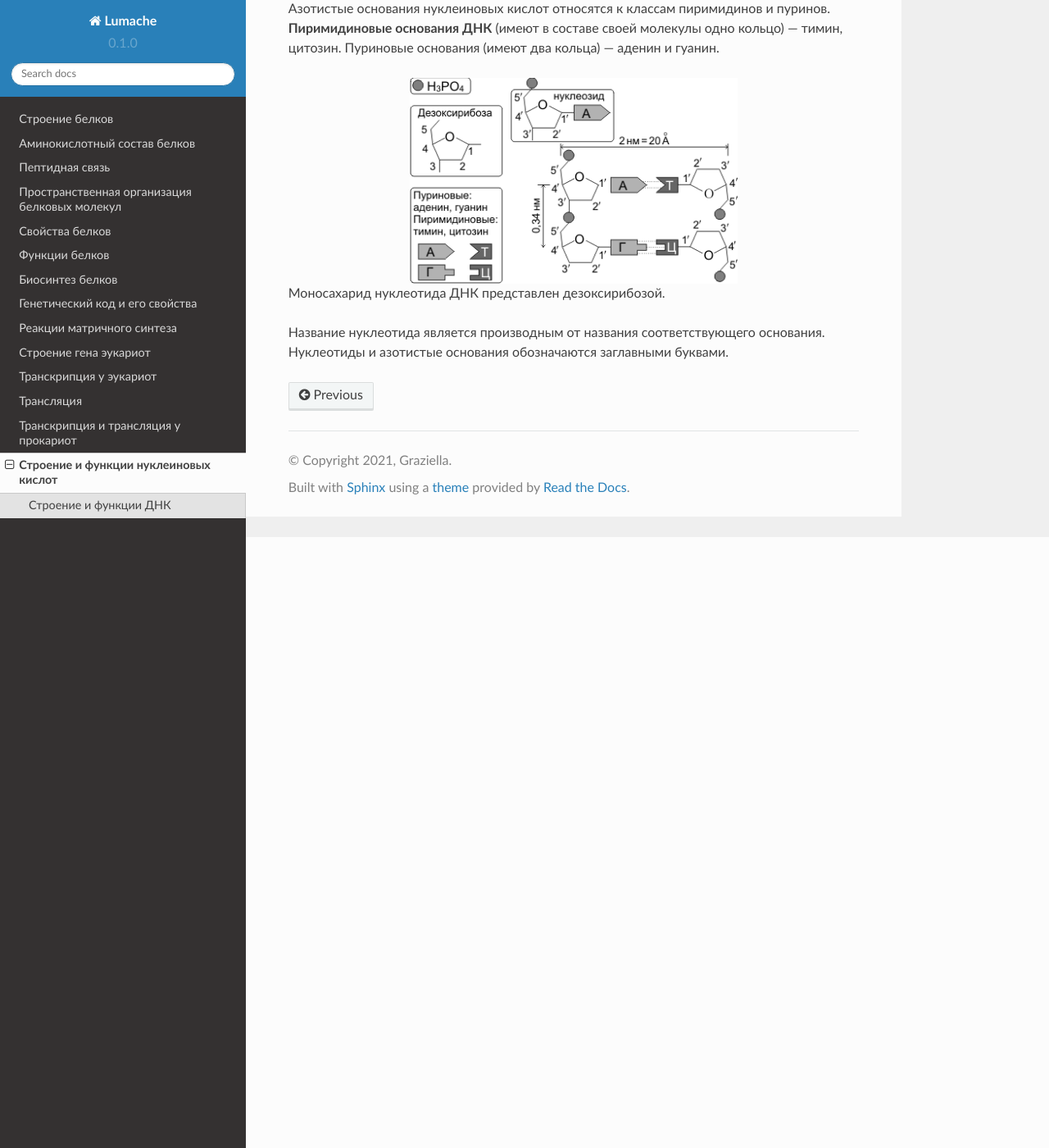
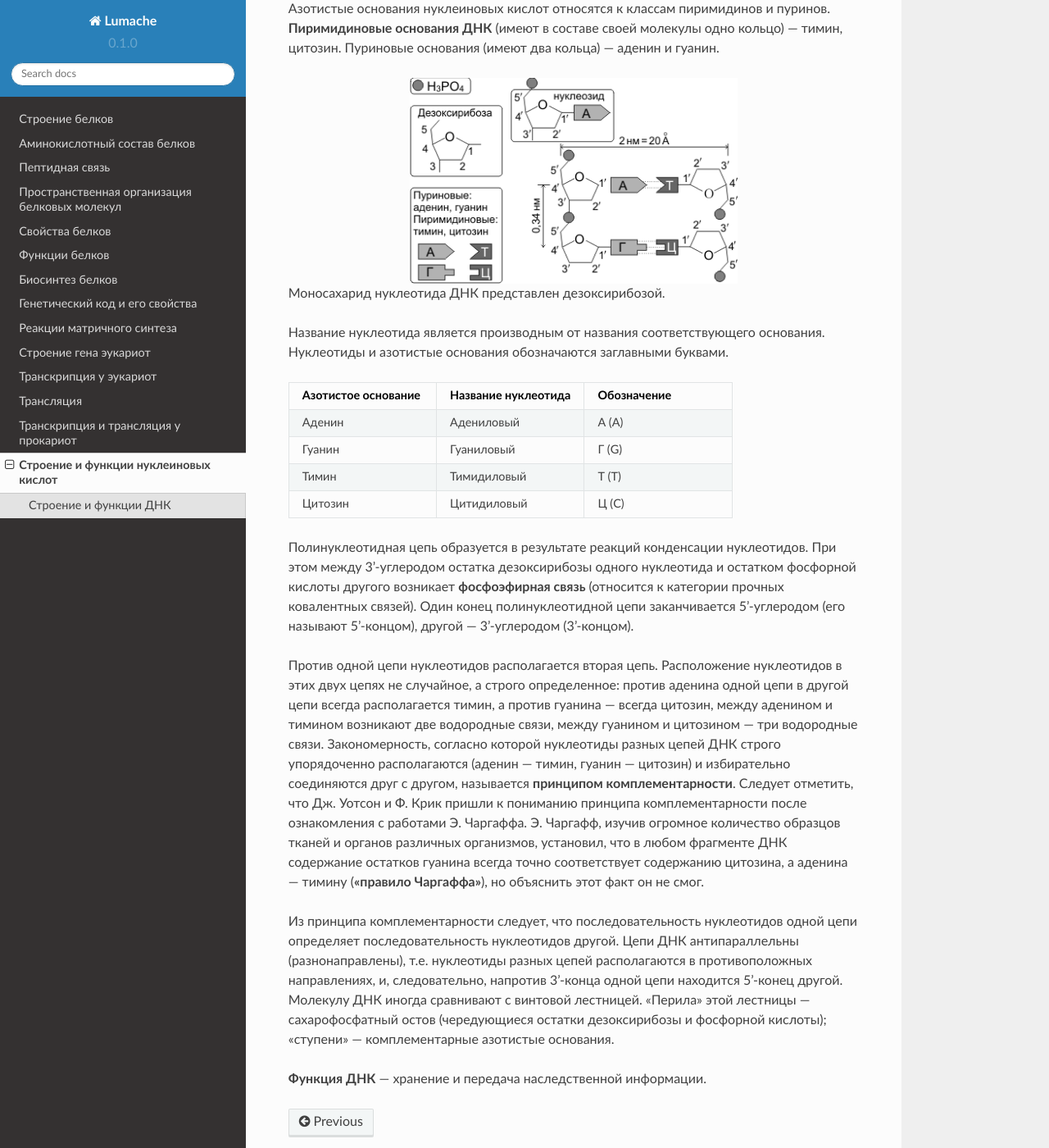
Before and after one commit to neptune2021/test_documentation, a Sphinx documentation site: the page built from docs/source/002.rst, in a window 1280 px wide and 1400 px high, scrolled down 745 px. Shown: the whole window at 82% size. Built offline with Sphinx 7.4.7 and the Read the Docs theme 2.0.0, drawn with Linux system fonts in a browser that asks for light colours.

Commit message:
Update 002.rst

```diff
--- a/docs/source/002.rst
+++ b/docs/source/002.rst
@@ -18,3 +18,33 @@
 Моносахарид нуклеотида ДНК представлен дезоксирибозой.
 
 Название нуклеотида является производным от названия соответствующего основания. Нуклеотиды и азотистые основания обозначаются заглавными буквами.
+
+.. list-table::
+   :widths: 75 75 75
+   :class: longtable
+   :header-rows: 1
+
+   * - Азотистое основание
+     - Название нуклеотида
+     - Обозначение
+   * - Аденин
+     - Адениловый
+     - А (A)
+   * - Гуанин
+     - Гуаниловый
+     - Г (G)
+   * - Тимин
+     - Тимидиловый
+     - Т (T)
+   * - Цитозин
+     - Цитидиловый
+     - Ц (C)
+
+Полинуклеотидная цепь образуется в результате реакций конденсации нуклеотидов. При этом между 3'-углеродом остатка дезоксирибозы одного нуклеотида и остатком фосфорной кислоты другого возникает **фосфоэфирная связь** (относится к категории прочных ковалентных связей). Один конец полинуклеотидной цепи заканчивается 5'-углеродом (его называют 5'-концом), другой — 3'-углеродом (3'-концом).
+
+Против одной цепи нуклеотидов располагается вторая цепь. Расположение нуклеотидов в этих двух цепях не случайное, а строго определенное: против аденина одной цепи в другой цепи всегда располагается тимин, а против гуанина — всегда цитозин, между аденином и тимином возникают две водородные связи, между гуанином и цитозином — три водородные связи. Закономерность, согласно которой нуклеотиды разных цепей ДНК строго упорядоченно располагаются (аденин — тимин, гуанин — цитозин) и избирательно соединяются друг с другом, называется **принципом комплементарности**. Следует отметить, что Дж. Уотсон и Ф. Крик пришли к пониманию принципа комплементарности после ознакомления с работами Э. Чаргаффа. Э. Чаргафф, изучив огромное количество образцов тканей и органов различных организмов, установил, что в любом фрагменте ДНК содержание остатков гуанина всегда точно соответствует содержанию цитозина, а аденина — тимину (**«правило Чаргаффа»**), но объяснить этот факт он не смог.
+
+Из принципа комплементарности следует, что последовательность нуклеотидов одной цепи определяет последовательность нуклеотидов другой.
+Цепи ДНК антипараллельны (разнонаправлены), т.е. нуклеотиды разных цепей располагаются в противоположных направлениях, и, следовательно, напротив 3'-конца одной цепи находится 5'-конец другой. Молекулу ДНК иногда сравнивают с винтовой лестницей. «Перила» этой лестницы — сахарофосфатный остов (чередующиеся остатки дезоксирибозы и фосфорной кислоты); «ступени» — комплементарные азотистые основания.
+
+**Функция ДНК** — хранение и передача наследственной информации.
```
